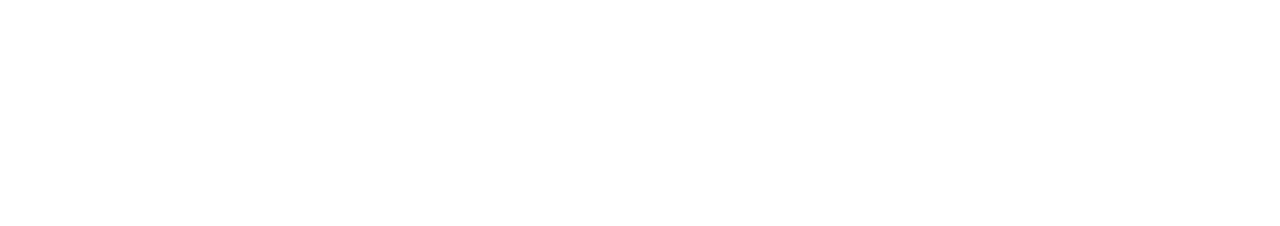
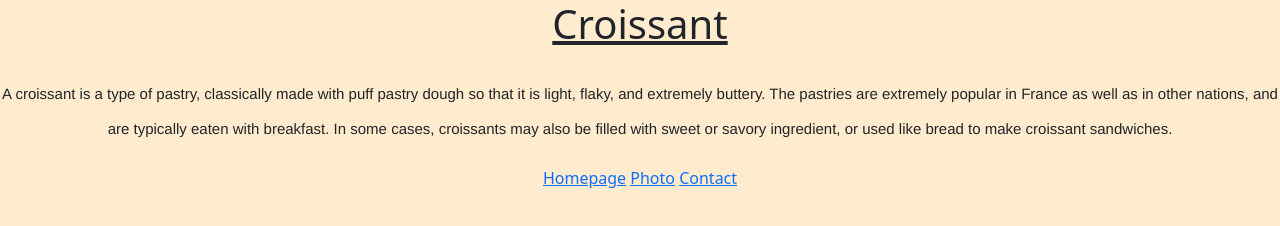
Before and after one commit to PujaT22/Croissant, a plain HTML site: page index.html in a window 1280 px wide. Drawn offline with nearby package versions, Linux system fonts and the light colour scheme.

Commit message:
Update index.html

```diff
--- a/index.html
+++ b/index.html
@@ -4,7 +4,49 @@
     <meta charset="UTF-8" />
     <meta http-equiv="X-UA-Compatible" content="IE=edge" />
     <meta name="viewport" content="width=device-width, initial-scale=1.0" />
+    <link
+      href="https://cdn.jsdelivr.net/npm/bootstrap@5.0.2/dist/css/bootstrap.min.css"
+      rel="stylesheet"
+      integrity="sha384-EVSTQN3/azprG1Anm3QDgpJLIm9Nao0Yz1ztcQTwFspd3yD65VohhpuuCOmLASjC"
+      crossorigin="anonymous"
+    />
     <title>Document</title>
+    <style>
+      h1 {
+        text-align: center;
+        text-decoration: underline;
+      }
+      body {
+        background-color: blanchedalmond;
+      }
+      .content {
+        text-align: center;
+      }
+      p {
+        text-align: center;
+        font-size: 15px;
+        font-family: helvetica;
+        font-weight: 100px;
+        line-height: 35px;
+        margin: 0;
+        padding: 20px 0;
+      }
+    </style>
   </head>
-  <body></body>
+  <body>
+    <h1>Croissant</h1>
+    <p>
+      A croissant is a type of pastry, classically made with puff pastry dough
+      so that it is light, flaky, and extremely buttery. The pastries are
+      extremely popular in France as well as in other nations, and are typically
+      eaten with breakfast. In some cases, croissants may also be filled with
+      sweet or savory ingredient, or used like bread to make croissant
+      sandwiches.
+    </p>
+    <div class="content">
+      <a href="index.html">Homepage</a>
+      <a href="Photo.html">Photo</a>
+      <a href="Contact.html">Contact</a>
+    </div>
+  </body>
 </html>
```
